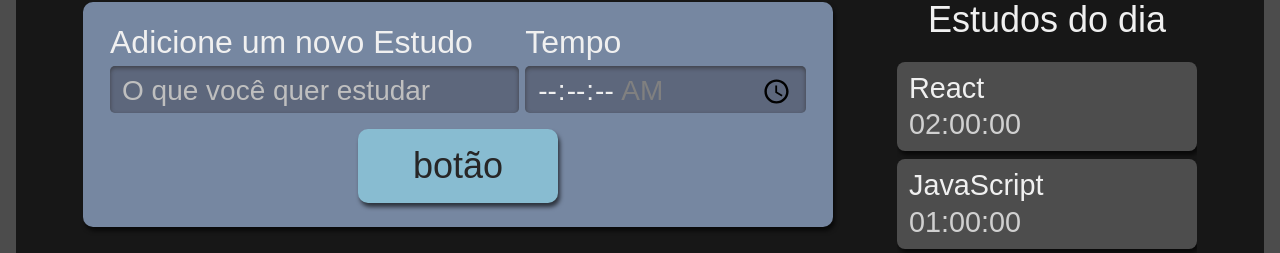
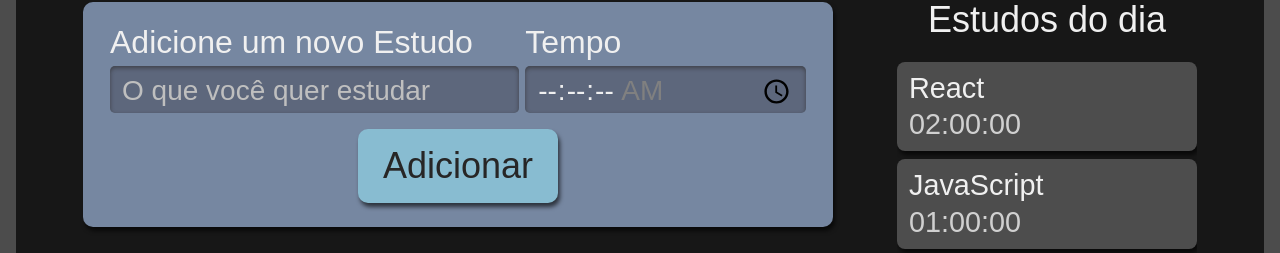
Before and after one commit to Mackenzzy/studies, a React (Create React App) app: page / in a window 1280 px wide. Shown: the part 222-475 px from the top of the page. Built offline with nearby package versions, Linux system fonts and the light colour scheme.

Commit message:
alteração na prop do botão adicionar

```diff
--- a/src/components/Botao/index.tsx
+++ b/src/components/Botao/index.tsx
@@ -1,8 +1,12 @@
 import react from 'react';
 import style from './Botao.module.scss';
 
-class Botao extends react.Component{
+interface Props {
+    children: React.ReactNode;
+  }
+class Botao extends react.Component<React.PropsWithChildren<{}>>{
     render(){
+
         //formas de colocar as variaveis:
         //const color = 'red'; chama a variavel color dentro do style>backgroundColor
         //const backgroundColor= 'blue'; nesse caso vc não coloca valor na backgroundColor, pq o valor ja foi determinado na variavel
@@ -15,7 +19,7 @@
         //}
         return(
             <button className={style.botao} >
-                botão
+                {this.props.children}
             </button>
         )
     }
--- a/src/components/Formulario/index.tsx
+++ b/src/components/Formulario/index.tsx
@@ -35,7 +35,9 @@
                     />
 
                 </div>
-                <Botao/>
+                <Botao>
+                    Adicionar
+                </Botao>
             </form>
         )
     }
```
